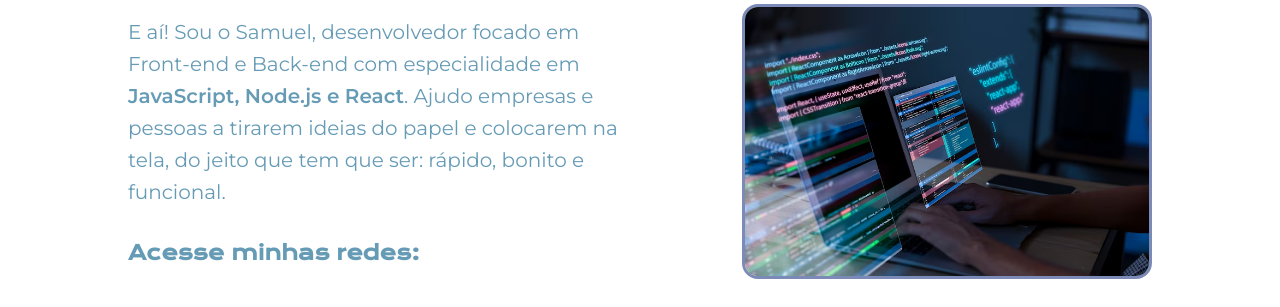
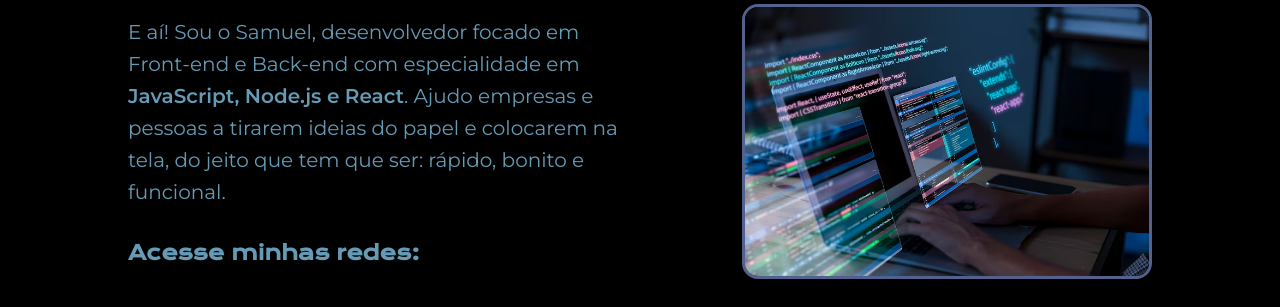
Before and after one commit to devsamuel758/Samuel-Dev2, a plain HTML site: page index.html in a window 1280 px wide. Shown: the part 410-717 px from the top of the page. Drawn offline with nearby package versions, Linux system fonts and the light colour scheme.

Commit message:
Update style.css

```diff
--- a/styles/style.css
+++ b/styles/style.css
@@ -1,7 +1,7 @@
 @import url('https://fonts.googleapis.com/css2?family=Krona+One&family=Montserrat:wght@400;600&display=swap');
 
 :root {
-    --cor-primaria:  #ffffff;
+    --cor-primaria:  #000000;
     --cor-secundaria: #6374abd6;
     --cor-terciaria: #669bb6;
     --cor-hover: #43b2a3;
```
